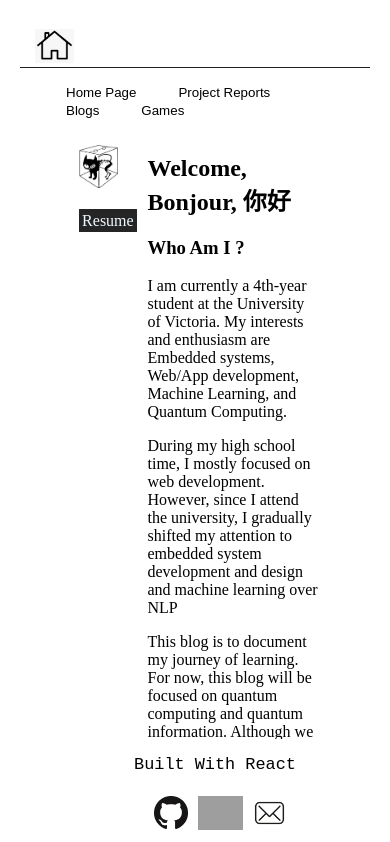
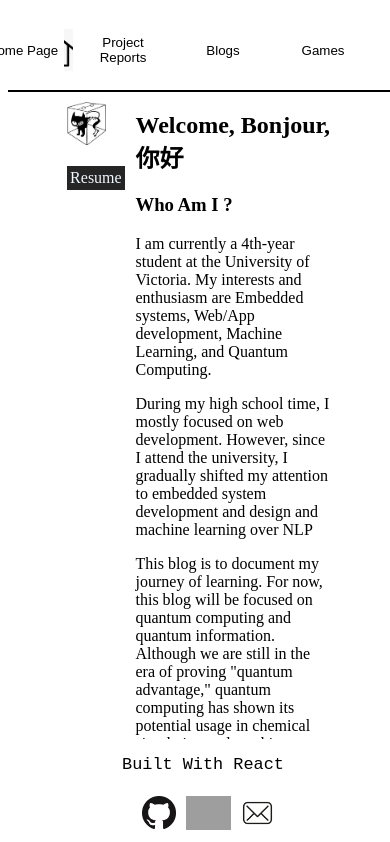
Before and after one commit to njjza/my_blog, a React (Create React App) app: page / in a window 390 px wide. Shown: the top 842 px of the page. Built offline with nearby package versions, Linux system fonts and the light colour scheme; grey boxes are pictures that could not be loaded.

Commit message:
change header design to be more responsive

```diff
--- a/src/component/Header.jsx
+++ b/src/component/Header.jsx
@@ -12,6 +12,7 @@ class Header extends React.Component {
         });
 
         return (
+            <div className = "Header">
                 <header>
                     <nav>
                         <img src = {personalLogo} alt = "personal_logo" />
@@ -21,6 +22,7 @@ class Header extends React.Component {
                     </nav>
                     <div className = "Separator"></div>
                 </header>
+            </div>
         );
     };
 }
--- a/src/component/css/Header.css
+++ b/src/component/css/Header.css
@@ -1,55 +1,59 @@
-header {
-    width: 100%;
+.Header {
+    position:relative;
+
     height: 10vh;
-    display: block;
-    flex-direction: column;
-    background-color: rgb(255, 255, 255);
-
-    margin: 0;
-    padding: 0;
+    width: 100vw;
 }
 
-header nav img {
-    margin-left: 15px;
-    margin-top: 2.5vh;
-    height: 4vh;
-    width: auto;
+.Header nav {
+    position: absolute;
+    top: 25%;
+    bottom: 25%;
 
-    display: inline-block;
+    height: 50%;
+    width: 100%;
 }
 
-header ul {
-    list-style-type: none;
-    float: right;
+.Header nav img {
+    position: absolute;
+    left: 20px;
+
+    height: 100%;
 }
 
-header li {
-    display: inline;
-    padding-right: 30px;
+.Header nav ul {
+    display: flex;
+    position: absolute;
+    right: 25px;
+
+    list-style: none;
+    list-style-type: none;
+
+    height: 100%;
+    margin: 0 !important; /* to override default stylesheet*/
+}
+
+.Header nav ul li {
+    text-align: center;
+    width: 100px;
     float: left;
 }
 
-header li button {
+.Header nav ul li button{
+    position: inherit;
     background-color: white;
+    color: black;
     text-align: center;
     border: none;
 
-    min-width: 5vw;
+    height: 100%;
 }
 
-@keyframes buttonBackgroundColorChange {
-    from {background-color: white;}
-    to {background-color: rgb(230, 230, 230);}
+.Header .Separator {
+    position: absolute;
+    bottom: 0px;
+    min-height: 2px;
+    width: 100%;
+
+    background-color: black;
 }
-header li button:hover {
-    box-shadow: 2px 2px 10px rgb(185, 184, 184);
-}
-
-header li button:active {
-    box-shadow: 0px 0px;
-}
-
-.Separator{
-    height: 1px;
-    background-color: rgb(32, 31, 31);
-}
--- a/src/index.css
+++ /dev/null
@@ -1,4 +0,0 @@
-body {
-    margin-left: 20px;
-    margin-right: 20px;
-}
--- a/src/index.jsx
+++ b/src/index.jsx
@@ -1,14 +1,11 @@
 import React from 'react';
 import ReactDOM from 'react-dom';
 import App from './App.js';
-import "./index.css";
 
 import Header from './component/Header';
 import Footer from './component/Footer';
 import Button from './component/Button';
 
-//const pageDefault = <p> default </p>
-//const pageAfterClick = <p> After Click </p>
 const buttonHome = new Button('Home Page');
 const buttonReports = new Button("Project Reports");
 const buttonBlogs = new Button("Blogs");
```
Lines whose indentation alone changed are shown as unchanged.
